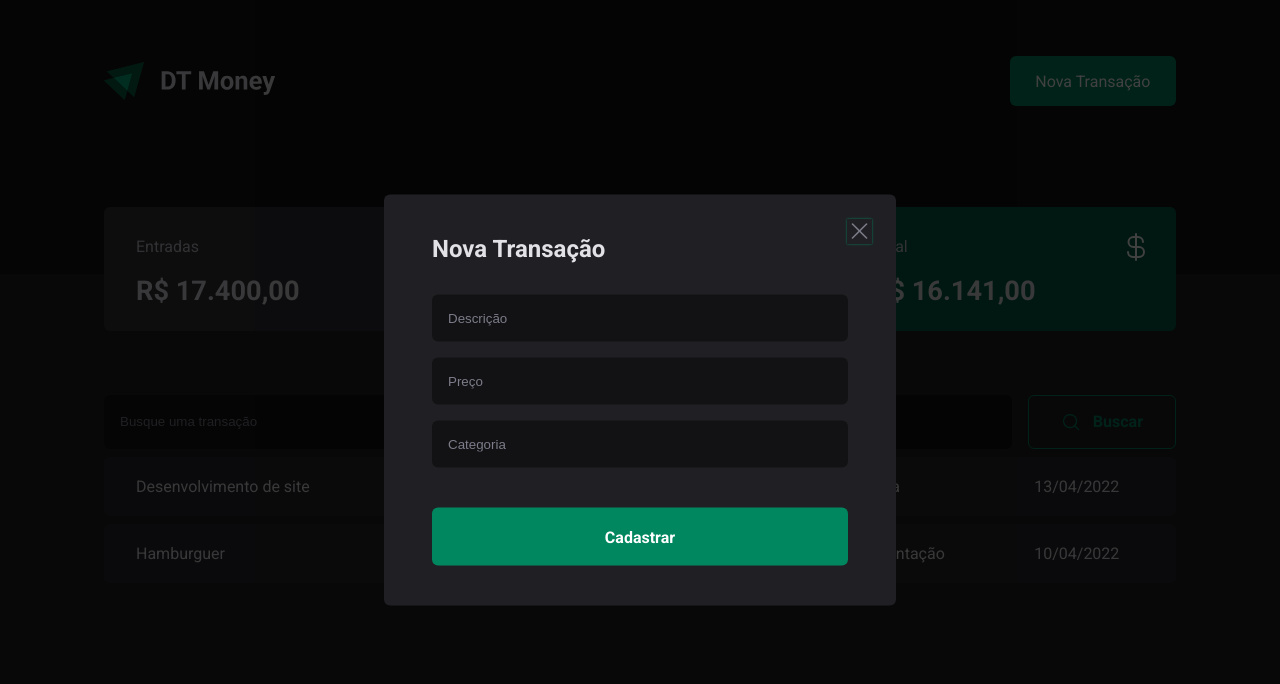
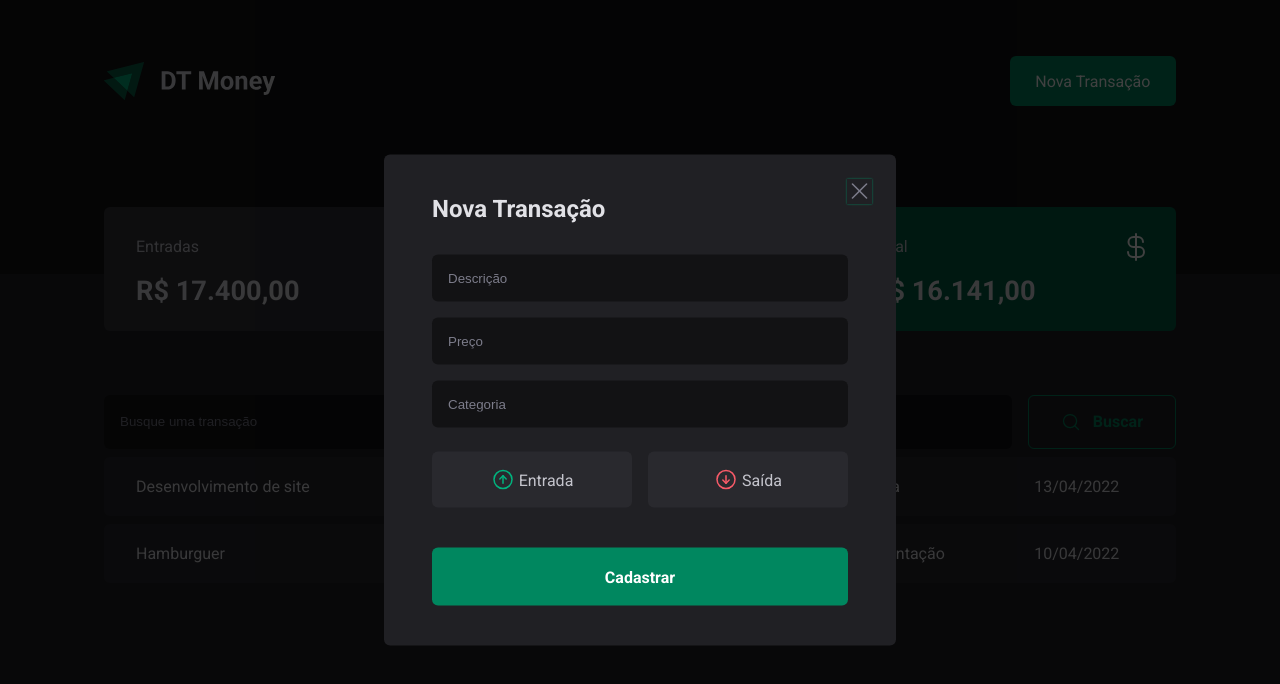
Before and after one commit to skyrons/DT-Money, a React (Vite) app: page / in a window 1280 px wide. Both pictures are taken after a click on the button "Nova Transação". Shown: the top 684 px of the page. Built offline with nearby package versions, Linux system fonts and the light colour scheme.

Commit message:
Visual Structure - income and outcome buttons

```diff
--- a/src/components/NewTransactionModal/index.tsx
+++ b/src/components/NewTransactionModal/index.tsx
@@ -1,6 +1,6 @@
 import * as Dialog from "@radix-ui/react-dialog";
-import { Close, Content, Overlay } from "./styles";
-import { X } from "phosphor-react";
+import { Close, Content, Overlay, TransactionType, TransactionTypeButton } from "./styles";
+import { ArrowCircleDown, ArrowCircleUp, X } from "phosphor-react";
 
 export function NewTransactionModal (){
   return(
@@ -17,6 +17,18 @@
             <input type="text" placeholder="Preço" required/>
             <input type="text" placeholder="Categoria" required/>
 
+            <TransactionType>
+              <TransactionTypeButton variant="income">
+                <ArrowCircleUp size={24} />
+                Entrada
+              </TransactionTypeButton>
+
+              <TransactionTypeButton variant="outcome">
+                <ArrowCircleDown size={24} />
+                Saída
+              </TransactionTypeButton>
+            </TransactionType>
+
             <button type="submit">
               Cadastrar
             </button>
--- a/src/components/NewTransactionModal/styles.ts
+++ b/src/components/NewTransactionModal/styles.ts
@@ -69,5 +69,35 @@
   right: 1.5rem;
   line-height: 0;
   cursor: pointer;
-  color: ${props => props.theme["gray-500"]}
+  color: ${props => props.theme["gray-500"]};
 `;
+
+export const TransactionType = styled.div`
+  display: grid;
+  grid-template-columns: repeat(2, 1fr);
+  gap: 1rem;
+  margin-top: 0.5rem;
+`;
+
+interface TransactionTypeButtonProps {
+  variant: 'income' |'outcome';
+}
+
+export const TransactionTypeButton = styled.button<TransactionTypeButtonProps>`
+  background: ${props => props.theme['gray-700']};
+  padding: 1rem;
+  display: flex;
+  align-items: center;
+  justify-content: center;
+  gap: 0.25rem;
+  border-radius: 6px;
+  cursor: pointer;
+  border: 0;
+  color: ${props => props.theme['gray-300']};
+
+  svg{
+    color:
+      ${props => props.variant === 'income' ? props.theme['green-300']
+      : props.theme['red-300']};
+  }
+`
```
